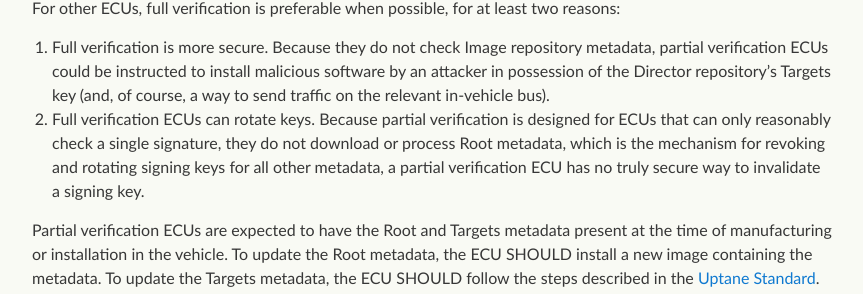
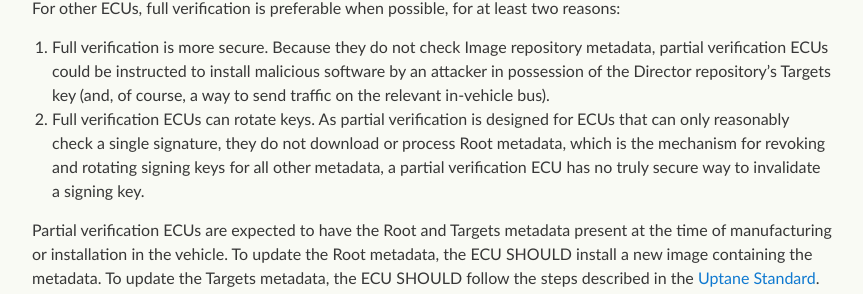
Before and after one commit to uptane/deployment-considerations, a Jekyll site: the page built from ecus.md, in a window 1280 px wide and 900 px high, scrolled down 953 px. Shown: the part 151-445 px from the top of the window, without its empty margins (208-1071 px from the left). Built offline with Jekyll 4.4.1, drawn with Linux system fonts in a browser that asks for light colours; our own code applies the rules of GitHub Pages for plain Markdown files.

Commit message:
Update ecus.md
Co-authored-by: Patti Vacek <patrickvacek@gmail.com>

```diff
--- a/ecus.md
+++ b/ecus.md
@@ -26,7 +26,7 @@ Uptane is designed with automotive requirements in mind, and one of the difficul
 Firstly, if the ECU is a Primary ECU, partial verification is not an option. Primaries need to perform full verification. For other ECUs, full verification is preferable when possible, for at least two reasons:
 
 1. Full verification is more secure. Because they do not check Image repository metadata, partial verification ECUs could be instructed to install malicious software by an attacker in possession of the Director repository's Targets key (and, of course, a way to send traffic on the relevant in-vehicle bus).
-2. Full verification ECUs can rotate keys. Because partial verification is designed for ECUs that can only reasonably check a single signature, they do not download or process Root metadata, which is the mechanism for revoking and rotating signing keys for all other metadata, a partial verification ECU has no truly secure way to invalidate a signing key.
+2. Full verification ECUs can rotate keys. As partial verification is designed for ECUs that can only reasonably check a single signature, they do not download or process Root metadata, which is the mechanism for revoking and rotating signing keys for all other metadata, a partial verification ECU has no truly secure way to invalidate a signing key.
 
 Partial verification ECUs are expected to have the Root and Targets metadata present at the time of manufacturing or installation in the vehicle. To update the Root metadata, the ECU SHOULD install a new image containing the metadata. To update the Targets metadata, the ECU SHOULD follow the steps described in the [Uptane Standard](https://uptane.github.io/papers/uptane-standard.1.1.0.html#partial_verification). Partial verification Secondaries MAY additionally fetch and check metadata from other roles or the Image repository if the ECU is powerful enough to process them, and the implementer wishes to take advantage of their respective security benefits.
 
```
